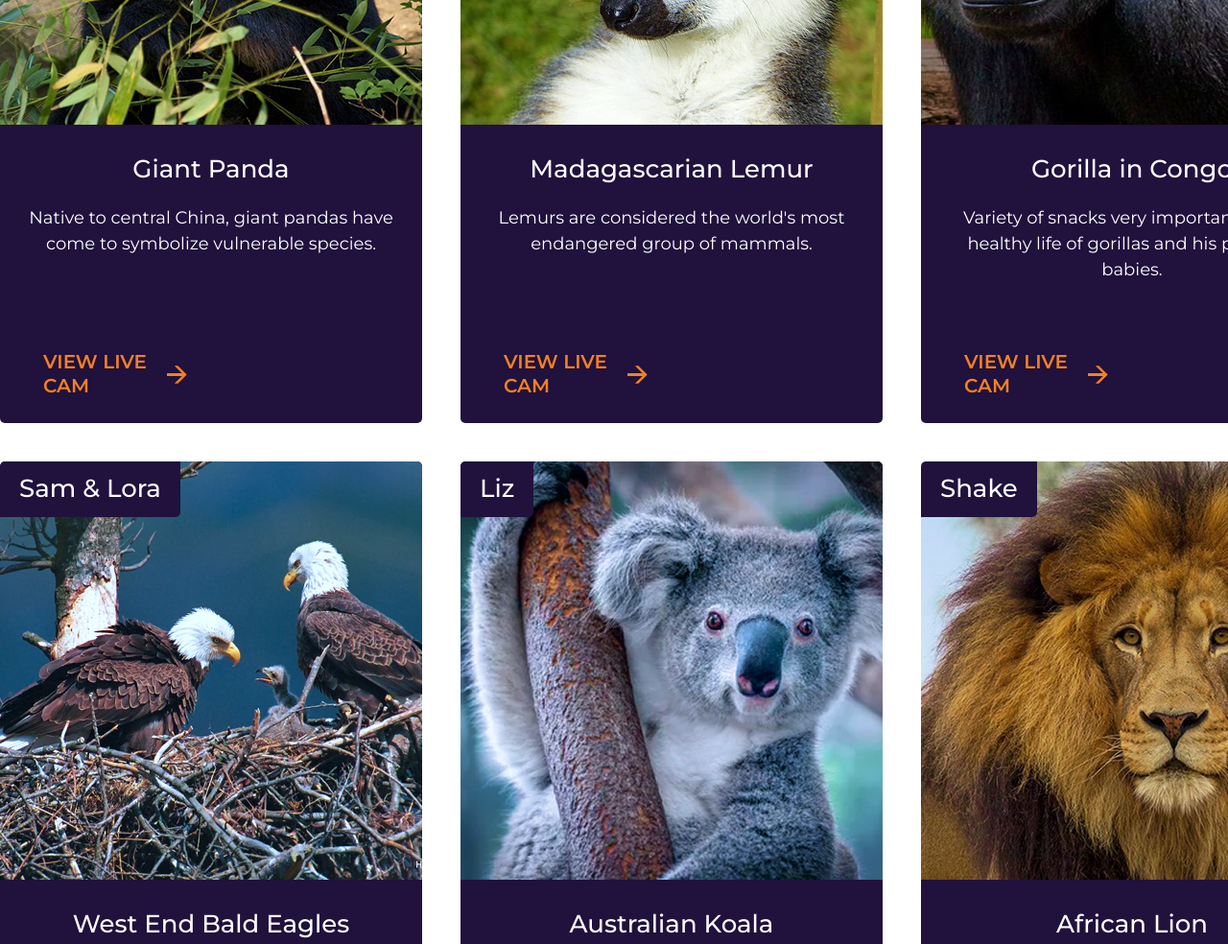
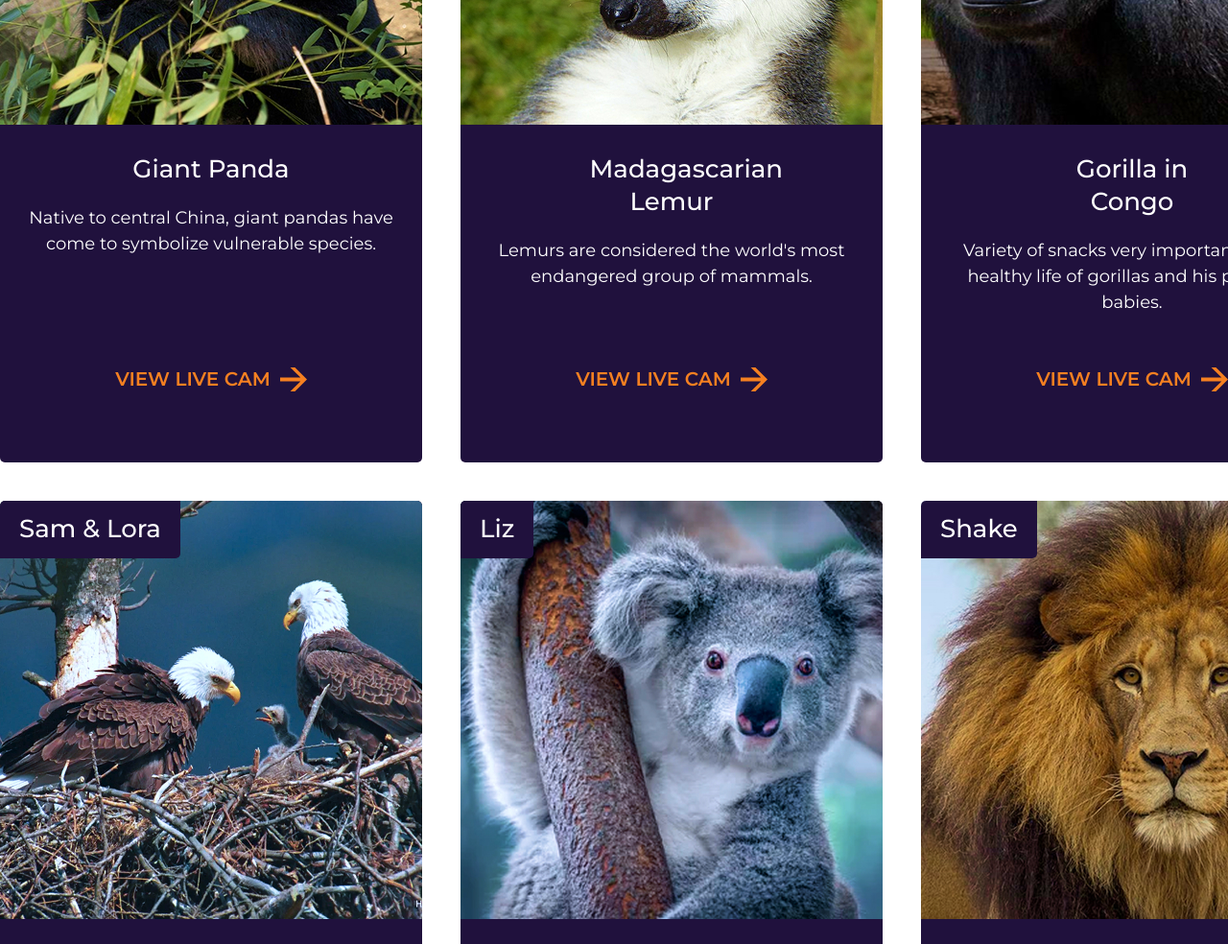
Before and after one commit to ZDOG017/online-zoo, a plain HTML site: page online-zoo/pages/landing/index.html in a window 1280 px wide. Shown: the part 3520-4504 px from the top of the page at 96% size. Drawn offline with Linux system fonts and the light colour scheme.

Commit message:
fix: enhance pet card layout with new content structure and styling adjustments

```diff
--- a/online-zoo/pages/landing/index.html
+++ b/online-zoo/pages/landing/index.html
@@ -132,6 +132,7 @@
                             <img src="../../assets/images/1Panda.jpg" alt="Giant Panda eating bamboo" width="478" height="436" loading="lazy">
                             <span class="pet-card__badge">Lucas</span>
                         </div>
+                        <div class="pet-card__content">
                             <div class="pet-card__info">
                                 <h3 class="pet-card__name">Giant Panda</h3>
                                 <p class="pet-card__description">Native to central China, giant pandas have come to symbolize vulnerable species.</p>
@@ -142,6 +143,8 @@
                                     <path d="M15.42 0L28 12.5L15.42 25H10.58L21.28 14.38H0V10.62H21.28L10.58 0H15.42Z" fill="#F58021"/>
                                 </svg>
                             </a>
+                        </div>
+
                     </article>
                     <article class="pet-card" aria-label="Andy the Madagascarian Lemur">
                         <div class="pet-card__image">
--- a/online-zoo/pages/landing/style.css
+++ b/online-zoo/pages/landing/style.css
@@ -405,6 +405,11 @@ body {
     overflow: hidden;
 }
 
+.pet-card__content {
+    display: flex;
+    flex-direction: column;
+}
+
 .pet-card__image {
     position: relative;
     width: 100%;
@@ -429,6 +434,8 @@ body {
     align-items: center;
     justify-content: center;
     padding: 12px 20px;
+    min-height: 60px;
+    box-sizing: border-box;
     background-color: var(--color-dark);
     border-radius: 5px 0;
     font-weight: 500;
@@ -438,15 +445,27 @@ body {
     color: var(--color-white);
 }
 
+.pet-card__content {
+    display: flex;
+    flex-direction: column;
+    flex: 1;
+    min-width: 0;
+}
+
 .pet-card__info {
     display: flex;
     flex-direction: column;
     align-items: center;
     padding: 30px 30px 0;
     flex: 1;
+    min-width: 0;
 }
 
 .pet-card__name {
+    width: 100%;
+    max-width: 171px;
+    margin-left: auto;
+    margin-right: auto;
     font-weight: 500;
     font-size: 26px;
     line-height: 130%;
@@ -466,17 +485,29 @@ body {
 
 .pet-card__link {
     display: flex;
+    flex-direction: row;
     align-items: center;
     justify-content: center;
+    flex-shrink: 0;
     gap: 10px;
     width: 240px;
-    min-height: 73px;
+    height: 73px;
     padding: 26px 45px;
     margin-top: auto;
+    margin-bottom: 50px;
+    margin-left: auto;
+    margin-right: auto;
     box-sizing: border-box;
     border-radius: 5.32727px;
     text-decoration: none;
+    white-space: nowrap;
     transition: opacity 0.2s ease;
+}
+
+.pet-card__link span,
+.pet-card__link svg {
+    flex-shrink: 0;
+    white-space: nowrap;
 }
 
 .pet-card__link span {
@@ -780,7 +811,6 @@ body {
     width: 100%;
     height: 100%;
     object-fit: cover;
-    transform: scaleX(-1);
 }
 
 .choose-favourite__grid {
```
Lines whose indentation alone changed are shown as unchanged.
